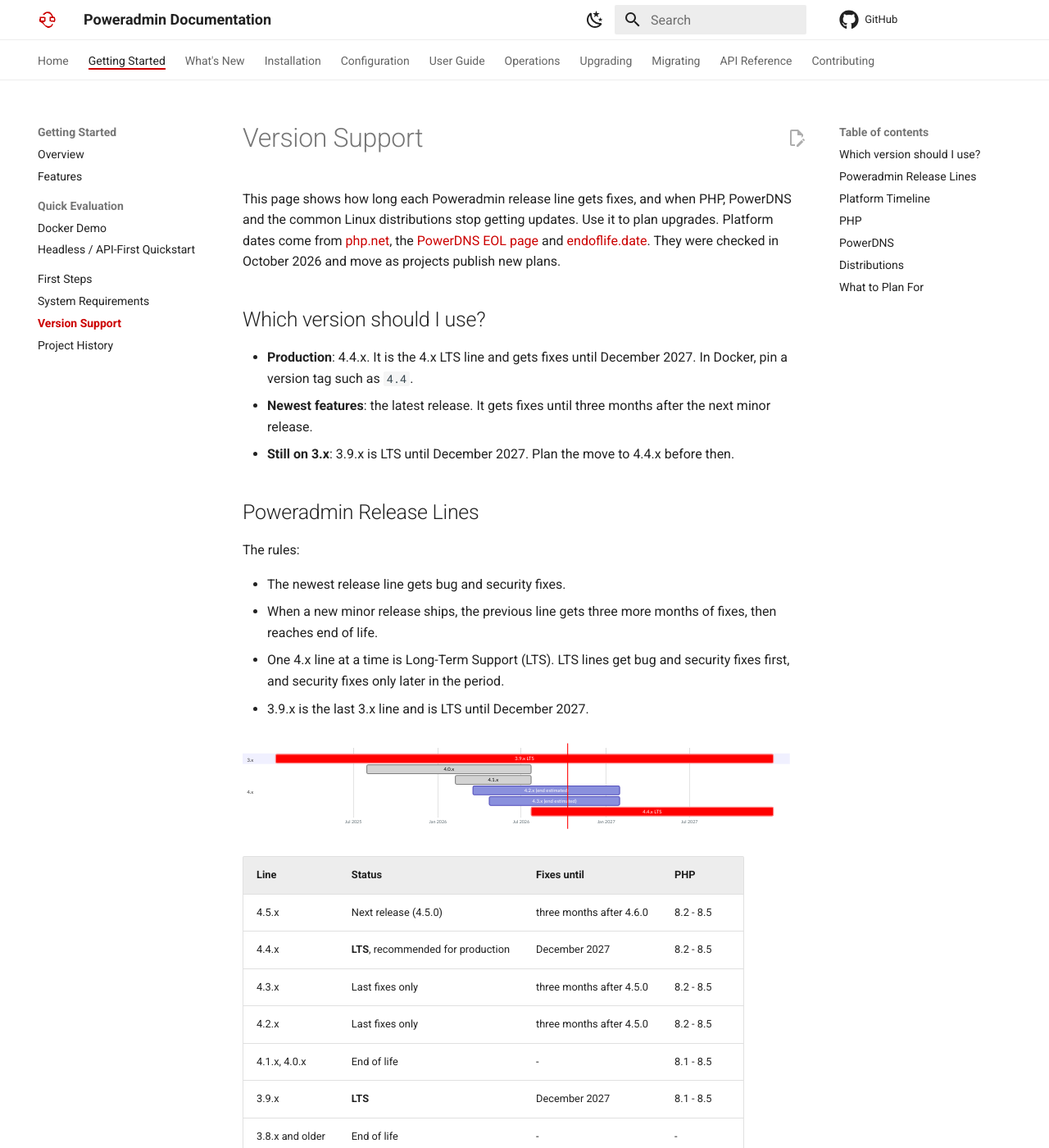
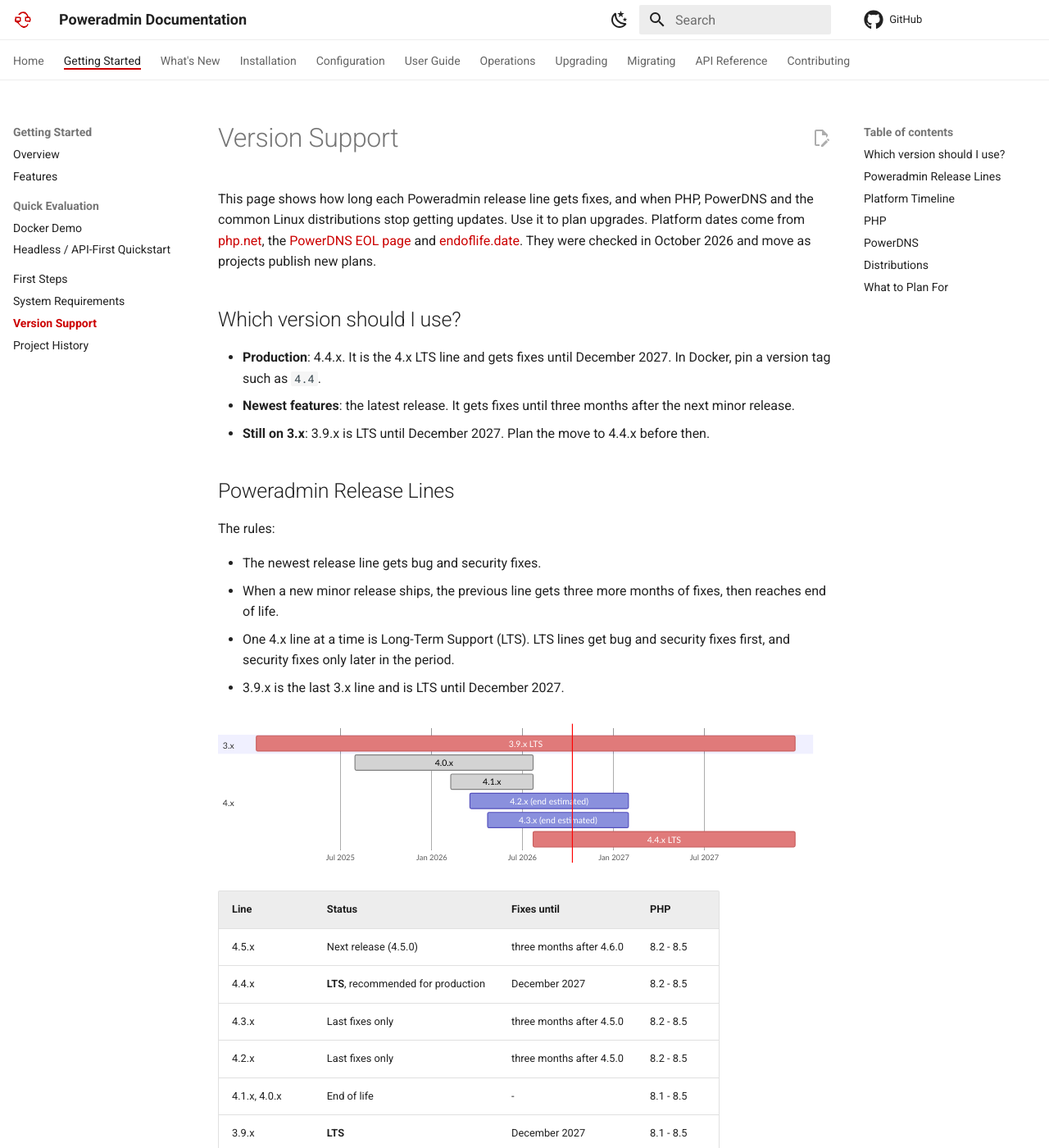
Before and after one commit to poweradmin/poweradmin-docs, an MkDocs documentation site: the page built from docs/getting-started/lifecycle.md, in a window 1280 px wide and 1400 px high. Shown: the whole window at 82% size. Built offline with MkDocs 1.6.1 and Material for MkDocs 9.7.7, drawn with Linux system fonts in a browser that asks for light colours; comment, search, counter and statistics services are not loaded.

Commit message:
docs(lifecycle): make the Gantt charts readable on laptop screens and soften the LTS red

````diff
--- a/docs/css/extra.css
+++ b/docs/css/extra.css
@@ -83,3 +83,23 @@
 .md-typeset table:not([class]) th {
   background: var(--md-default-fg-color--lightest);
 }
+
+/* The default 61rem grid leaves the Version Support Gantt charts too small
+   to read on laptop screens. */
+.md-grid {
+  max-width: 76rem;
+}
+
+/* Charts open full screen on click (docs/js/mermaid-fullscreen.js). */
+.md-typeset .mermaid {
+  cursor: zoom-in;
+}
+
+.md-typeset .mermaid:fullscreen {
+  display: flex;
+  align-items: center;
+  padding: 2rem;
+  overflow: auto;
+  cursor: zoom-out;
+  background: var(--md-default-bg-color);
+}
--- a/docs/getting-started/lifecycle.md
+++ b/docs/getting-started/lifecycle.md
@@ -27,6 +27,7 @@
 - 3.9.x is the last 3.x line and is LTS until December 2027.
 
 ```mermaid
+%%{init: {'themeCSS': 'text { font-family: var(--md-mermaid-font-family); } .tick text { font-size: 16px; }', 'gantt': {'fontSize': 18, 'sectionFontSize': 18, 'barHeight': 32, 'barGap': 8, 'leftPadding': 80}, 'themeVariables': {'critBkgColor': '#e07a7a', 'critBorderColor': '#c95f5f'}}}%%
 gantt
     dateFormat YYYY-MM-DD
     axisFormat %b %Y
@@ -60,6 +61,7 @@
 ## Platform Timeline
 
 ```mermaid
+%%{init: {'themeCSS': 'text { font-family: var(--md-mermaid-font-family); } .tick text { font-size: 16px; }', 'gantt': {'fontSize': 18, 'sectionFontSize': 18, 'barHeight': 32, 'barGap': 8, 'leftPadding': 150}}}%%
 gantt
     dateFormat YYYY-MM-DD
     axisFormat %Y
--- /dev/null
+++ b/docs/js/mermaid-fullscreen.js
@@ -0,0 +1,11 @@
+// Material renders Mermaid into a closed shadow root, but clicks are
+// retargeted to the host element, so delegation on the document works.
+document.addEventListener("click", (event) => {
+  const chart = event.target.closest(".md-typeset .mermaid");
+  if (!chart || !document.fullscreenEnabled) return;
+  if (document.fullscreenElement) {
+    document.exitFullscreen();
+  } else {
+    chart.requestFullscreen();
+  }
+});
--- a/mkdocs.yml
+++ b/mkdocs.yml
@@ -44,6 +44,9 @@
 
 extra_css:
   - css/extra.css
+
+extra_javascript:
+  - js/mermaid-fullscreen.js
 
 # superfences renders code fences nested in lists, which the default fenced_code extension breaks
 markdown_extensions:
````
